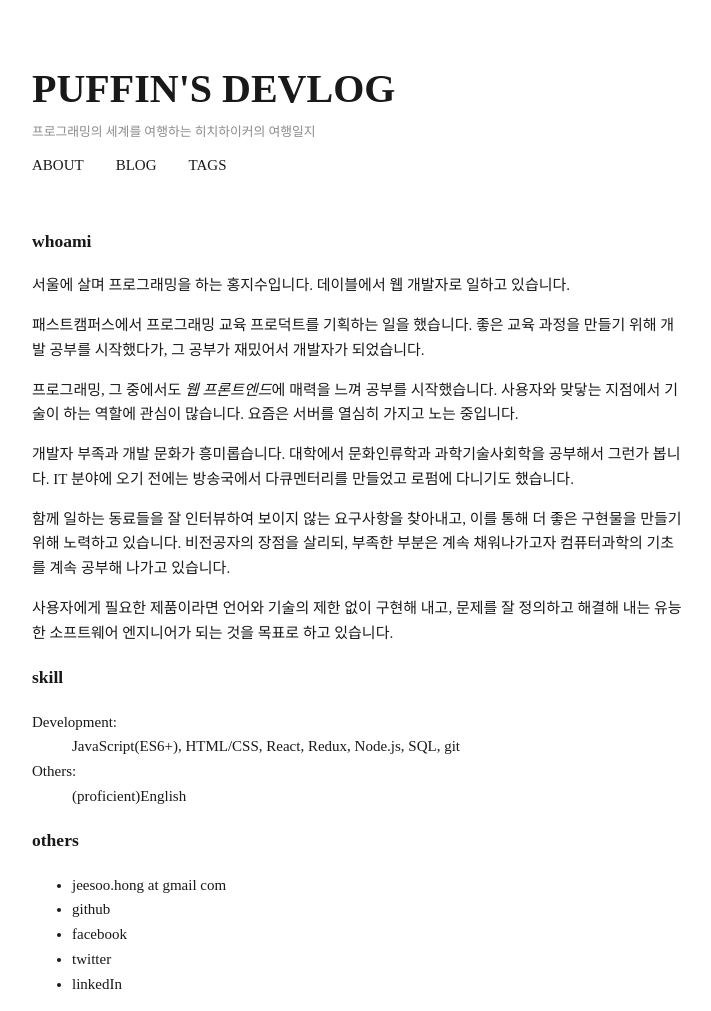
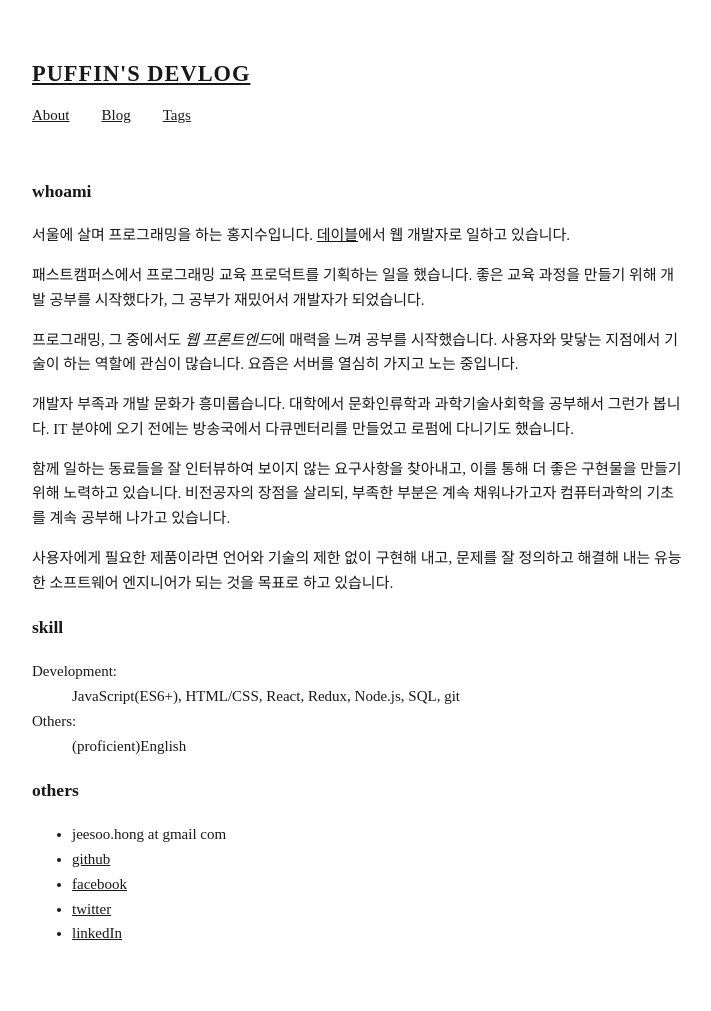
Before and after one commit to tinytinystone/gatsby-site-new, a Gatsby site: page /about in a window 1280 px wide. Shown: the whole page, without its empty margins (283-994 px from the left). After the commit the page ends 961 px from the top, so only its background shows below. Built offline with nearby package versions, Linux system fonts and the light colour scheme; Gatsby itself is replaced by a stand-in of ours.

Commit message:
디자인 수정

```diff
--- a/src/components/Header.js
+++ b/src/components/Header.js
@@ -5,13 +5,13 @@ import s from './Header.module.scss';
 
 const TitleAndDescription = ({ data }) => {
   const title = data.site.siteMetadata.title;
-  const description = data.site.siteMetadata.description;
+  // const description = data.site.siteMetadata.description;
   return (
     <header className={s.header}>
       <h1 className={s.headerTitle}>
         <Link to="/">{title}</Link>
       </h1>
-      <div className={s.headerDesc}>{description}</div>
+      {/*<div className={s.headerDesc}>{description}</div>*/}
       <nav className={s.nav}>
         <div className={s.navItem}>
           <Link to="/about">About</Link>
--- a/src/components/Header.module.scss
+++ b/src/components/Header.module.scss
@@ -1,18 +1,19 @@
 .headerTitle {
   margin: 3rem 0 0 0;
-  font-size: 2.5rem;
-  font-weight: 600;
+  font-size: 1.4rem;
+  font-weight: 900;
   text-transform: uppercase;
+  letter-spacing: 1px;
 }
 .headerDesc {
   opacity: 0.5;
-  font-size: 0.8rem;
-}
-.nav {
-  text-transform: uppercase;
+  font-size: 0.9rem;
 }
 .navItem {
   display: inline-block;
   margin-top: 0.6rem;
   padding-right: 2rem;
+  a {
+    text-decoration: underline;
+  }
 }
--- a/src/html.js
+++ b/src/html.js
@@ -6,7 +6,7 @@ export default function HTML(props) {
     <html {...props.htmlAttributes}>
       <head>
         <link
-          href="https://fonts.googleapis.com/css?family=Noto+Serif+KR:400,600&display=swap"
+          href="https://fonts.googleapis.com/css?family=Noto+Serif+KR:400,700,900&display=swap"
           rel="stylesheet"
         />
         <meta charSet="utf-8" />
--- a/src/pages/about.js
+++ b/src/pages/about.js
@@ -17,8 +17,10 @@ export default class About extends Component {
           <h3>whoami</h3>
           <p>
             서울에 살며 프로그래밍을 하는 홍지수입니다.{' '}
-            <a href="https://dable.io/">데이블</a>에서 웹 개발자로 일하고
-            있습니다.
+            <a className="link_underline" href="https://dable.io/">
+              데이블
+            </a>
+            에서 웹 개발자로 일하고 있습니다.
           </p>
           <p>
             패스트캠퍼스에서 프로그래밍 교육 프로덕트를 기획하는 일을 했습니다.
@@ -57,16 +59,36 @@ export default class About extends Component {
           <ul>
             <li>jeesoo.hong at gmail com</li>
             <li>
-              <a href="https://github.com/tinytinystone">github</a>
+              <a
+                className="link_underline"
+                href="https://github.com/tinytinystone"
+              >
+                github
+              </a>
             </li>
             <li>
-              <a href="https://www.facebook.com/jeesoo.hong">facebook</a>
+              <a
+                className="link_underline"
+                href="https://www.facebook.com/jeesoo.hong"
+              >
+                facebook
+              </a>
             </li>
             <li>
-              <a href="https://twitter.com/tinytinystone">twitter</a>
+              <a
+                className="link_underline"
+                href="https://twitter.com/tinytinystone"
+              >
+                twitter
+              </a>
             </li>
             <li>
-              <a href="https://www.linkedin.com/in/jeesoohong">linkedIn</a>
+              <a
+                className="link_underline"
+                href="https://www.linkedin.com/in/jeesoohong"
+              >
+                linkedIn
+              </a>
             </li>
           </ul>
         </Layout>
--- a/src/pages/index.scss
+++ b/src/pages/index.scss
@@ -1,6 +1,5 @@
 a {
   color: inherit;
-  text-decoration: none;
 }
 body {
   font-family: 'Noto Serif KR', 'avenir', serif;
@@ -26,3 +25,6 @@ body {
     border: 1px solid #aaa;
   }
 }
+.link_underline{
+  text-decoration: underline;
+}
```
Also changed, not shown: src/components/List.module.scss (+4 -3 lines), src/pages/2020-01-26-2020week4/index.md (+1 -1 lines), src/templates/blogPost.js (+6 -2 lines), src/templates/blogPost.module.scss (+9 -0 lines).
